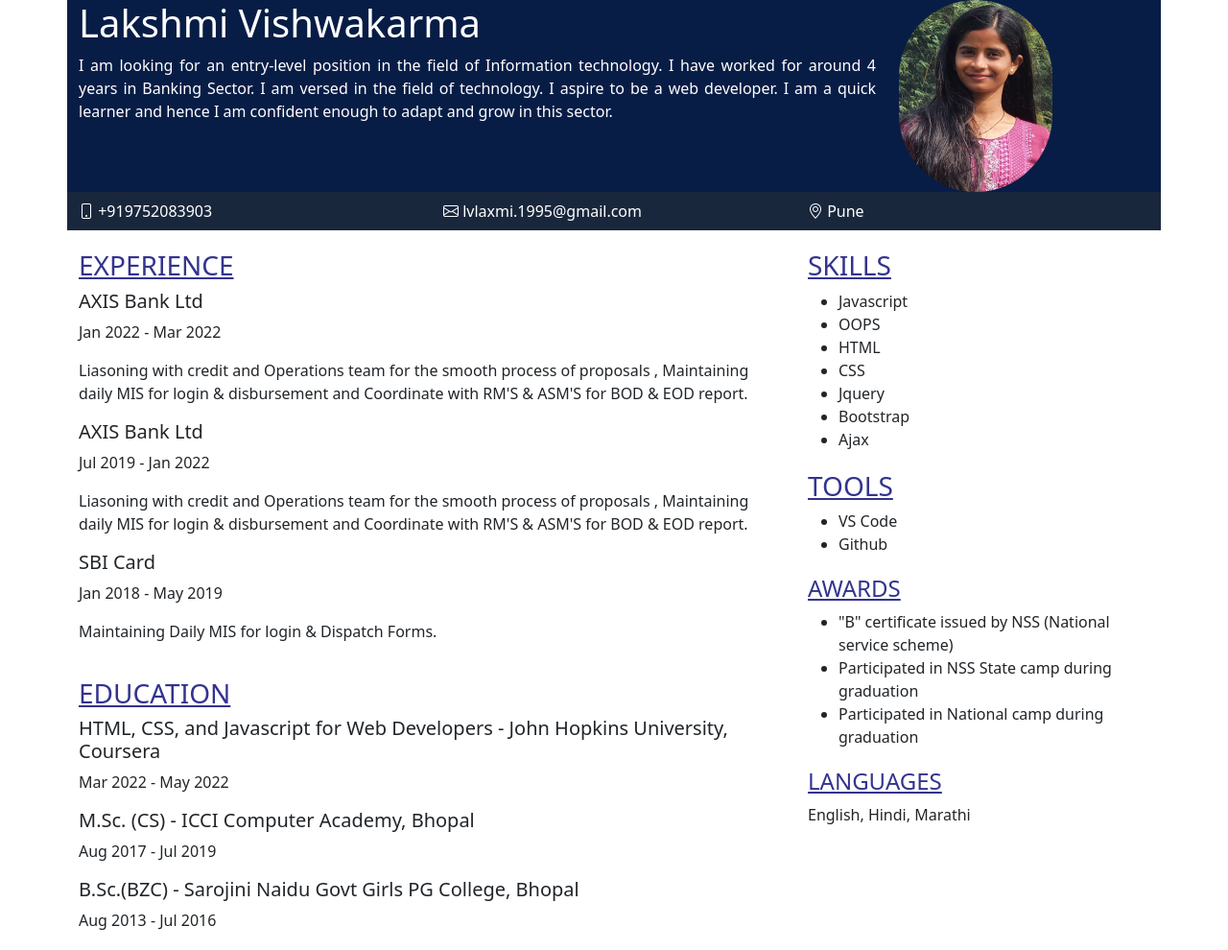
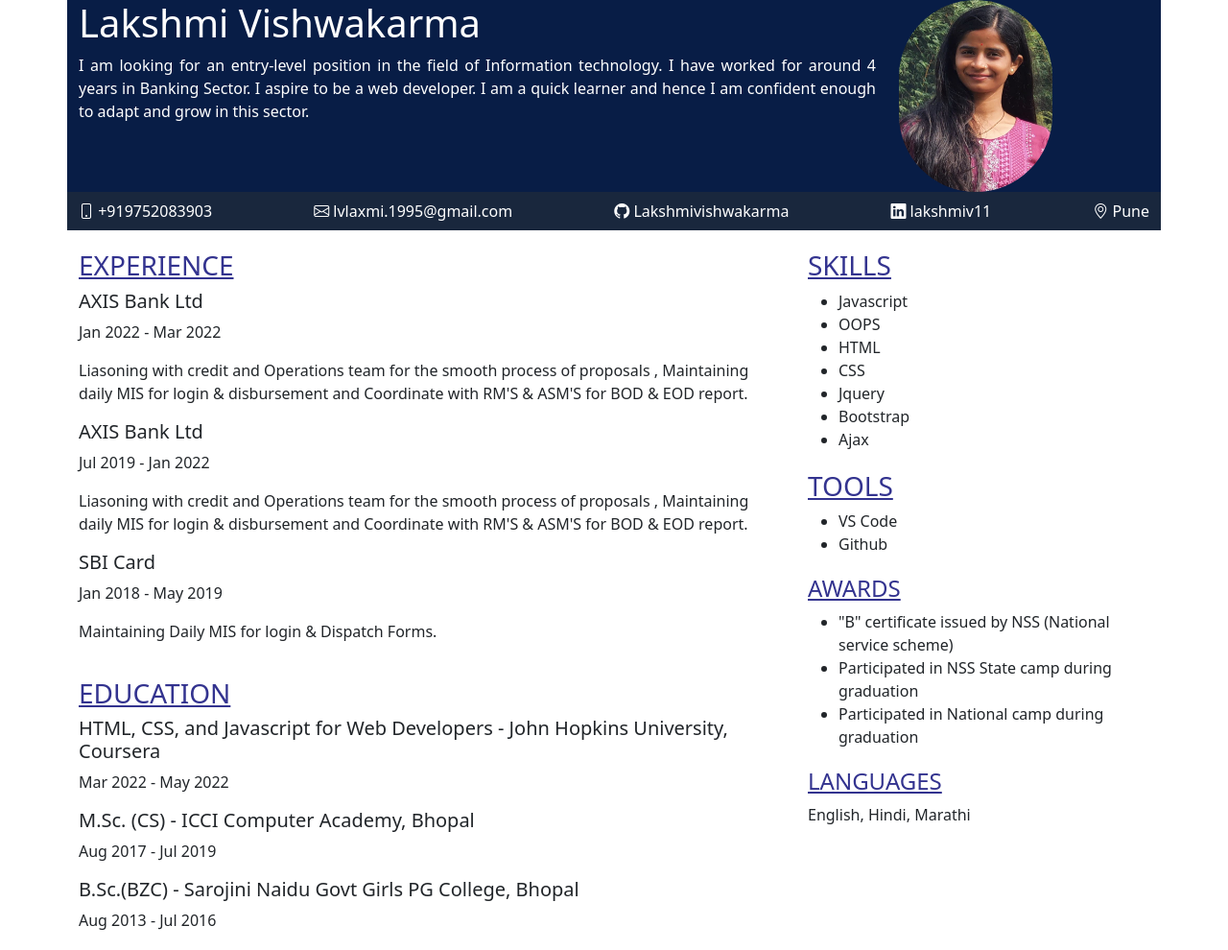
Before and after one commit to Lakshmivishwakarma/Lakshmivishwakarma.io, a plain HTML site: page index.html in a window 1280 px wide. Shown: the top 990 px of the page at 96% size. Drawn offline with nearby package versions, Linux system fonts and the light colour scheme.

Commit message:
UI enhancement

```diff
--- a/cv_resources/data.json
+++ b/cv_resources/data.json
@@ -9,9 +9,11 @@
       "pincode": 411017
     },
     "phoneNo": "+919752083903",
-    "email": " lvlaxmi.1995@gmail.com",
-    "city": " Pune",
-    "objective": "I am looking for an entry-level position in the field of Information technology. I have worked for around 4 years in Banking Sector. I am versed in the field of technology. I aspire to be a web developer. I am a quick learner and hence I am confident enough to adapt and grow in this sector.",
+    "email": "lvlaxmi.1995@gmail.com",
+    "city": "Pune",
+    "github": "https://github.com/Lakshmivishwakarma",
+    "linkedin": "https://www.linkedin.com/in/lakshmiv11",
+    "objective": "I am looking for an entry-level position in the field of Information technology. I have worked for around 4 years in Banking Sector. I aspire to be a web developer. I am a quick learner and hence I am confident enough to adapt and grow in this sector.",
     "experiences": [
       {
         "organizationName": "AXIS Bank Ltd",
@@ -124,18 +126,6 @@
         "features": [
           "Responsive Resume "
         ]
-      },
-      {
-        "name": "To Do App",
-        "sourceCodeUrl": "",
-        "technologies": [
-          "Javascript",
-          "HTML",
-          "JSON",
-          "Bootstrap"
-        ],
-        "liveURL": "",
-        "features": ["Simple app to demonstrate CRUD"]
       }
     ],
     "skills": [
--- a/cv_resources/script.js
+++ b/cv_resources/script.js
@@ -6,16 +6,39 @@ function formatDate(date) {
         month: 'short',
     });
 }
+
+// get user name from URL
+function getUserNameFromURL(url) {
+    let index = url.lastIndexOf("/");
+    let userName = url.substring(index + 1);
+    return userName;
+}
+
 function insertData(data) {
     console.log(data);
-    console.log($("#personName"));
     $("#personName").text(data.name);
     $("#objective").text(data.objective);
-    $("#email").text(data.email);
-    $("#mobile").text(data.phoneNo);
-    $("#location").text(data.city);
-    $()
+    $("#email").text(" " + data.email);
+    $("#mobile").text(" " + data.phoneNo);
 
+    let githubLink = document.createElement("a");
+    githubLink.append(" " + getUserNameFromURL(data.github));
+
+    githubLink.setAttribute("href", data.github);
+    githubLink.setAttribute("target", "_blank");// sma for target, _blank
+    githubLink.style.color = "#fff";
+    githubLink.style.textDecoration = "none";
+    $("#github").append(githubLink);
+
+    let linkedinLink = document.createElement("a");
+    linkedinLink.append(" " + getUserNameFromURL(data.linkedin));
+    linkedinLink.setAttribute("href", data.linkedin);
+    linkedinLink.setAttribute("target", "_blank");// sma for target, _blank
+    linkedinLink.style.color = "#fff";
+    linkedinLink.style.textDecoration = "none";
+    $("#linkedin").append(linkedinLink);
+
+    $("#location").text(" " + data.city);
     // adding skills by array
     let ul = document.createElement("ul")
     let skills = data.skills;
@@ -25,9 +48,7 @@ function insertData(data) {
         const li = document.createElement("li");
         li.append(skill);
         ul.append(li);
-
     }
-
     $("#skillsDiv").append(ul);
 
     //adding tools by for loop
@@ -44,24 +65,18 @@ function insertData(data) {
     $("#toolsDiv").append(ul);
     // adding awards by for loop
 
-
     ul = document.createElement("ul");
     const awards = data.awards;
-
     for (let index = 0; index < awards.length; index++) {
         const award = awards[index];
         const li = document.createElement("li");
         li.append(award);
         ul.append(li);
     }
-    console.log(ul);
     $("#awardsDiv").append([ul,]);
     // adding languages by for loop
 
-    const p = document.createElement("p");
     let text = data.languages.join(", ");
-
-
     $("#languagesDiv").append(text);
 
     // adding experience
@@ -89,14 +104,15 @@ function insertData(data) {
     for (let index = 0; index < data.education.length; index++) {
         let edu = data.education[index];
         let div = document.createElement("div");
+
         let instituteLocation = document.createElement("h5");
         instituteLocation.append(edu.courseName + " - " + edu.instituteName + ", " + edu.location);
+
         let tenureP = document.createElement("p");
-        tenureP.append(formatDate(edu.tenure.from) + " - " +formatDate(edu.tenure.to));
+        tenureP.append(formatDate(edu.tenure.from) + " - " + formatDate(edu.tenure.to));
+
         div.append(instituteLocation, tenureP);
         $("#education").append(div);
-        console.log(div);
-
     }
 
     // adding projects...
@@ -104,21 +120,20 @@ function insertData(data) {
     for (let index = 0; index < data.projects.length; index++) {
         const project = data.projects[index];
 
-
         let div = document.createElement("div");
 
         let projectTitle = document.createElement("h5");
         //create a tag
-        let a= document.createElement("a");
+
+        let a = document.createElement("a");
         a.append(project.name);
+
         // append name to a
         //
-        if(project.liveURL){
-            a.setAttribute("href",project.liveURL );
-            a.setAttribute("target", "_blank" );// sma for target, _blank
-
+        if (project.liveURL) {
+            a.setAttribute("href", project.liveURL);
+            a.setAttribute("target", "_blank");// sma for target, _blank
         }
-
 
         projectTitle.append(a); // append a tag
 
@@ -129,6 +144,7 @@ function insertData(data) {
         features.append('Features');
 
         ul = document.createElement("ul");
+
         const feature = project.features;
 
         for (let index = 0; index < feature.length; index++) {
@@ -137,44 +153,26 @@ function insertData(data) {
             li.append(elm);
             ul.append(li);
         }
-        console.log(ul);
 
         div.append(projectTitle, technologies, features, ul);
-
         $("#projectsDiv").append(div);
-
     }
-
-
-
-
 }
-
-
-
-
-
-
 $(document).ready(function () {
-
     console.log("ready!");
     // Using the core $.ajax() method
     $.ajax({
-
         // The URL for the request
         url: "cv_resources/data.json",
         // Whether this is a POST or GET request
         type: "GET",
-
         // The type of data we expect back
         dataType: "json",
     })
         // Code to run if the request succeeds (is done);
         // The response is passed to the function
         .done(function (json) {
-
             insertData(json);
-
             // $("<h1>").text(json.title).appendTo("body");
             // $("<div class=\"content\">").html(json.html).appendTo("body");
         })
@@ -187,5 +185,4 @@ $(document).ready(function () {
             console.dir(xhr);
         });
     // Code to run regardless of success or failure;
-
 });
--- a/index.html
+++ b/index.html
@@ -6,7 +6,7 @@
     <meta http-equiv="X-UA-Compatible" content="IE=edge">
     <meta name="viewport" content="width=device-width, initial-scale=1.0">
     <title>Resume</title>
- <script src='https://kit.fontawesome.com/a076d05399.js' crossorigin='anonymous'></script>
+    <script src='https://kit.fontawesome.com/a076d05399.js' crossorigin='anonymous'></script>
     <link href="https://cdn.jsdelivr.net/npm/bootstrap@5.0.2/dist/css/bootstrap.min.css" rel="stylesheet"
         integrity="sha384-EVSTQN3/azprG1Anm3QDgpJLIm9Nao0Yz1ztcQTwFspd3yD65VohhpuuCOmLASjC" crossorigin="anonymous">
     <link rel="stylesheet" href="https://cdn.jsdelivr.net/npm/bootstrap-icons@1.3.0/font/bootstrap-icons.css">
@@ -26,18 +26,27 @@
                 <img id="photo" src="cv_resources/photo.jpg" height="200px" width="160px" />
             </div>
         </div>
-        <div class="row" id="details">
-            <div class="col-md-4"><i class="bi-phone"></i> <span id="mobile"></span> </div>
-            <div class="col-md-4"><i class="bi-envelope"></i><span id="email"></span> </div>
-            <div class="col-md-4"><i class="bi bi-geo-alt"></i><span id="location"></span> </div>
+        <div class="row">
+            <div class="d-flex justify-content-between" id="details">
+                <div class=""><i class="bi-phone"></i> <span id="mobile"></span> </div>
+                <div class=""><i class="bi-envelope"></i><span id="email"></span> </div>
+                <div> <i class="bi-github"></i> <span id="github"></span></div>
+                <div><i class="bi-linkedin"></i><span id="linkedin"></span> </div>
+                <div class=""><i class="bi bi-geo-alt"></i><span id="location"></span> </div>
 
+
+            </div>
         </div>
+
         <div class="row">
             <!-- Left Column  -->
             <div class="col-md-8">
                 <!-- experience -->
                 <h3 class="design">EXPERIENCE</h3>
+
                 <div class="row" id="experienceDiv">
+
+
                 </div>
 
                 <h3 class="design">EDUCATION</h3>
@@ -46,6 +55,7 @@
                 </div>
                 <h4 class="design">PROJECTS</h4>
                 <div class="row" id="projectsDiv">
+
 
                 </div>
 
```
